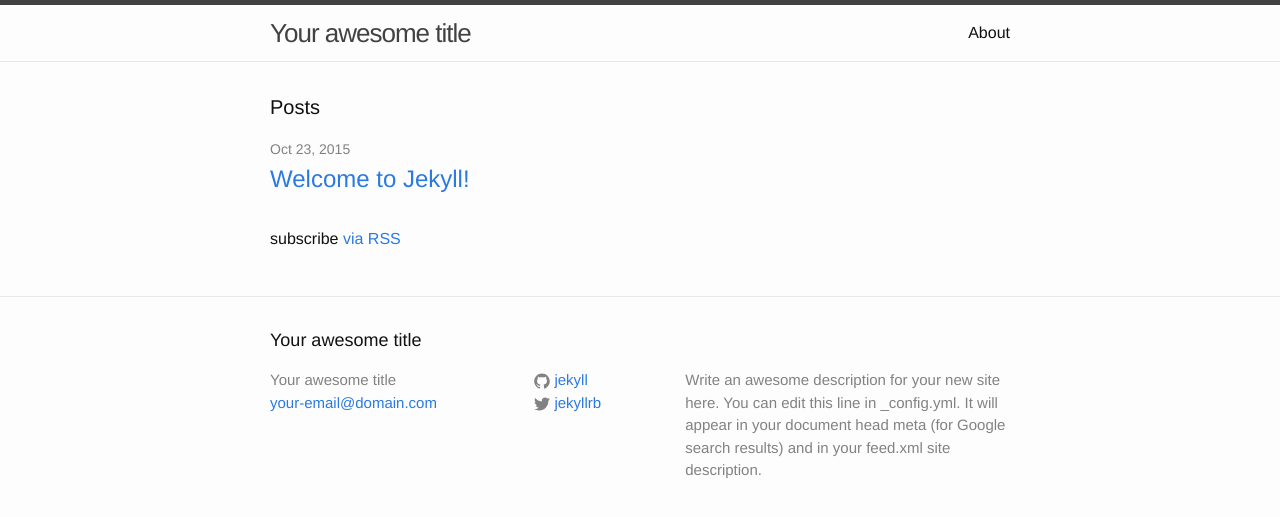
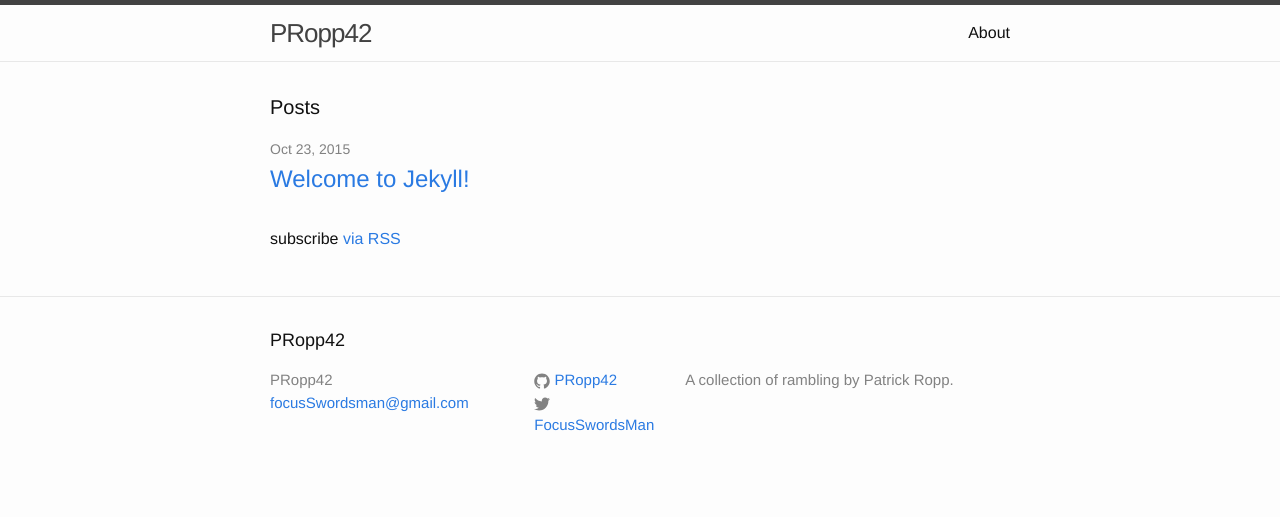
Before and after one commit to PRopp42/propp42.github.io, a Jekyll site: the page built from index.html, in a window 1280 px wide. Shown: the top 517 px of the page. Built offline with Jekyll 4.4.1, drawn with Linux system fonts in a browser that asks for light colours.

Commit message:
Changed _config.yml

```diff
--- a/_config.yml
+++ b/_config.yml
@@ -1,14 +1,12 @@
 # Site settings
-title: Your awesome title
-email: your-email@domain.com
+title: PRopp42
+email: focusSwordsman@gmail.com
 description: > # this means to ignore newlines until "baseurl:"
-  Write an awesome description for your new site here. You can edit this
-  line in _config.yml. It will appear in your document head meta (for
-  Google search results) and in your feed.xml site description.
-baseurl: "" # the subpath of your site, e.g. /blog/
+  A collection of rambling by Patrick Ropp.
+baseurl: "/blog/" # the subpath of your site, e.g. /blog/
 url: "http://yourdomain.com" # the base hostname & protocol for your site
-twitter_username: jekyllrb
-github_username:  jekyll
+twitter_username: FocusSwordsMan
+github_username:  PRopp42
 
 # Build settings
 markdown: kramdown
```
